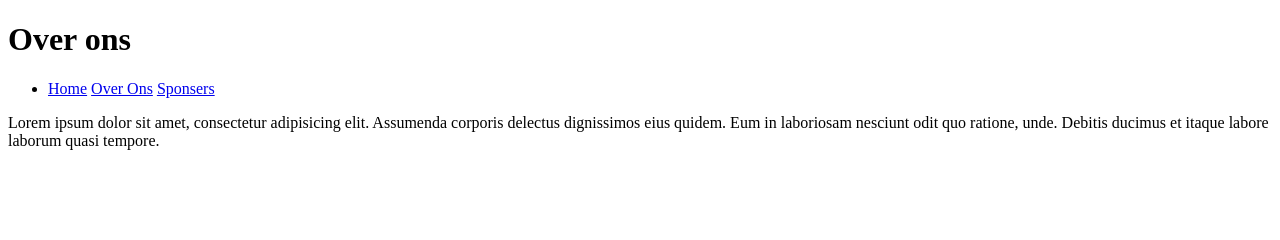
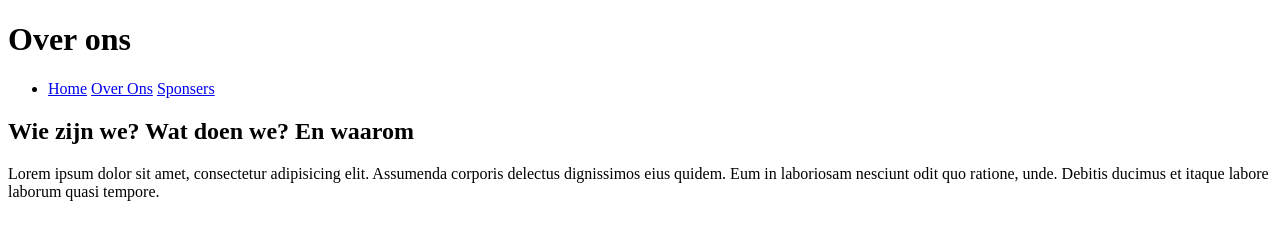
Before and after one commit to zainabelyacoubi/advanced-git-project-zainabelyacoubi, a plain HTML site: page over-ons.html in a window 1280 px wide. Drawn offline with Linux system fonts and the light colour scheme.

Commit message:
Added <h2> subtitle in over-ons.html

```diff
--- a/over-ons.html
+++ b/over-ons.html
@@ -18,6 +18,7 @@
             </li>
         </ul>
     </nav>
+    <h2>Wie zijn we? Wat doen we? En waarom</h2>
     <p>Lorem ipsum dolor sit amet, consectetur adipisicing elit. Assumenda corporis delectus dignissimos eius quidem. Eum in laboriosam nesciunt odit quo ratione, unde. Debitis ducimus et itaque labore laborum quasi tempore.</p>
 </body>
 </html>
```
